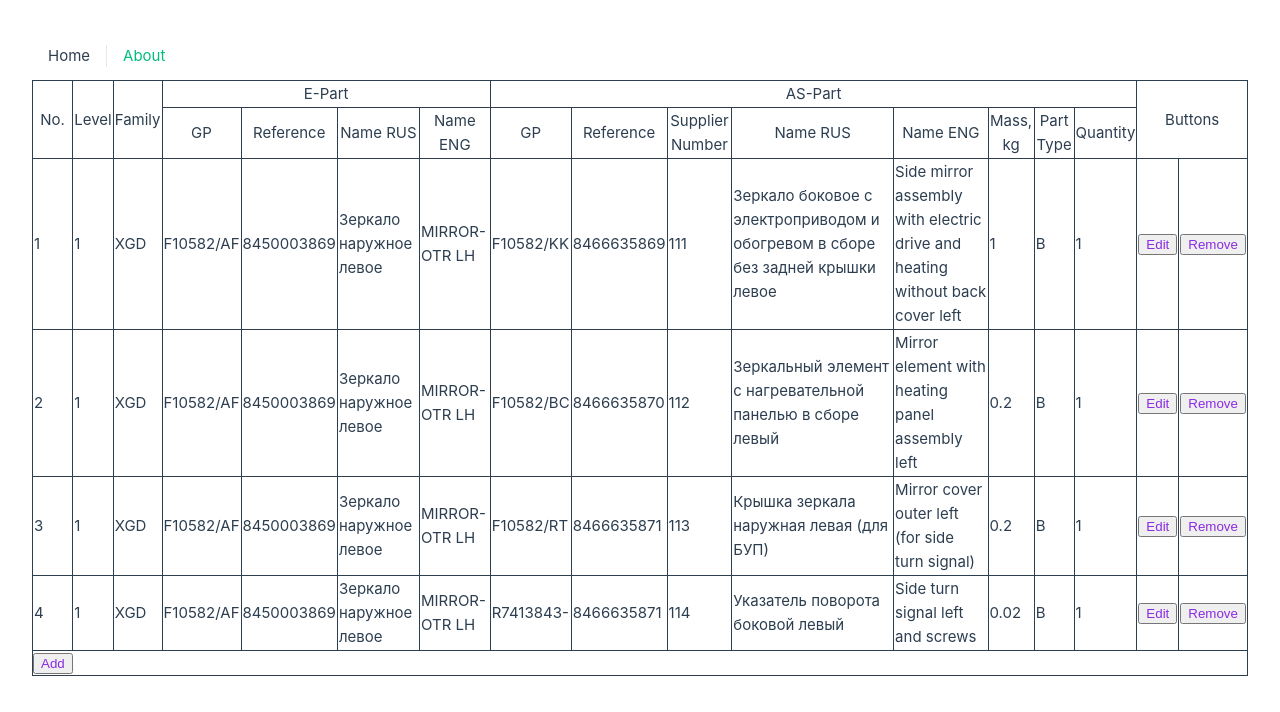
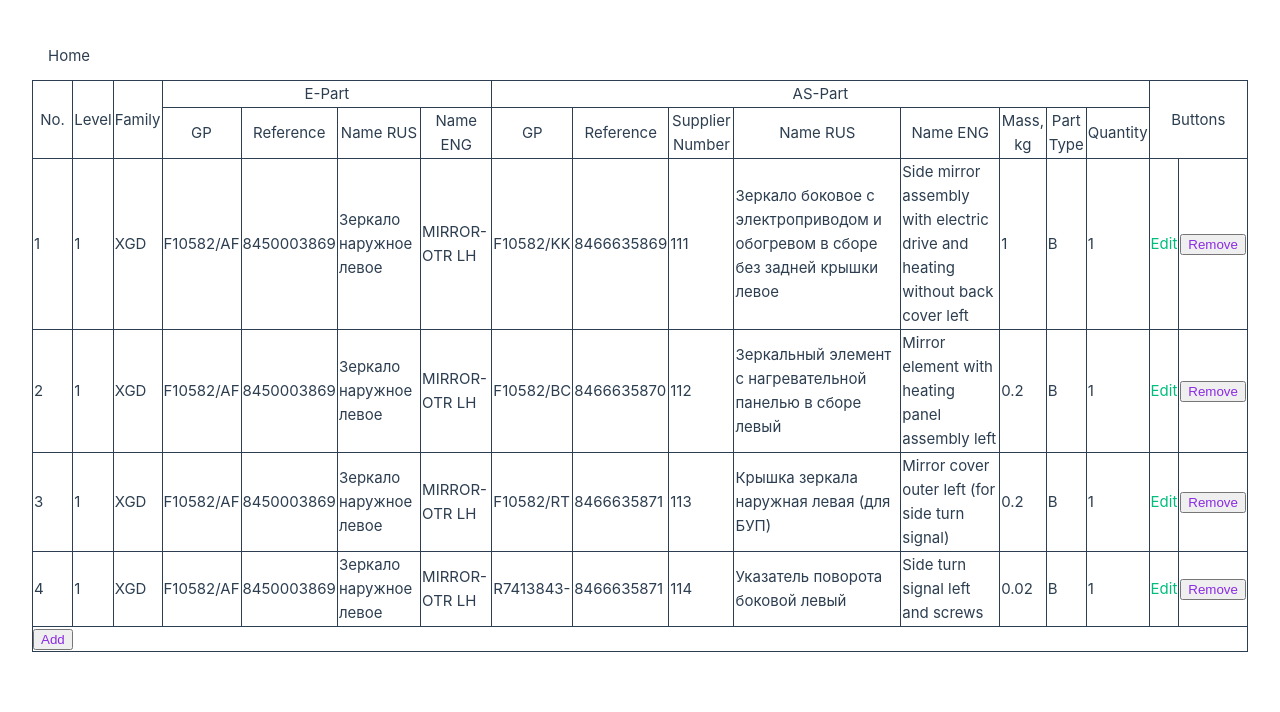
Before and after one commit to LadMes/SalesMode, a Vue app in the folder client/: page / in a window 1280 px wide. Shown: the top 712 px of the page. Built offline with nearby package versions, Linux system fonts and the light colour scheme.

Commit message:
Add first basic logic for edit route

```diff
--- a/client/src/App.vue
+++ b/client/src/App.vue
@@ -7,7 +7,6 @@ import { RouterLink, RouterView } from 'vue-router'
     <header>
       <nav>
         <RouterLink to="/">Home</RouterLink>
-        <RouterLink to="/about">About</RouterLink>
       </nav>
     </header>
     <RouterView />
--- a/client/src/components/SalesModeRow.vue
+++ b/client/src/components/SalesModeRow.vue
@@ -1,6 +1,7 @@
 <script setup lang="ts">
 import { type EPartASPart } from '../models/epartaspart';
 import BaseButton from './BaseButton.vue';
+import { RouterLink } from 'vue-router'
 
 const row = defineProps<EPartASPart>()
 </script>
@@ -22,7 +23,7 @@ const row = defineProps<EPartASPart>()
         <td>{{ row.aspart.mass }}</td>
         <td>{{ row.aspart.partType }}</td>
         <td>{{ row.aspart.quantity }}</td>
-        <td><BaseButton @click="$emit('edit')" message="Edit" /></td>
+        <td><RouterLink :to="'/edit/' + row.id">Edit</RouterLink></td>
         <td><BaseButton @click="$emit('remove')" message="Remove" /></td>
     </tr>
 </template>
--- a/client/src/components/TheSalesModeTable.vue
+++ b/client/src/components/TheSalesModeTable.vue
@@ -43,6 +43,8 @@ function remove(rowId: number) {
   rows.value = rows.value.filter(row => row.id != rowId)
 }
 
+//function edit()
+
 </script>
 
 <template>
@@ -55,6 +57,7 @@ function remove(rowId: number) {
           v-for="row in rows"
           :key="row.id"
           v-bind="row"
+
           @remove="remove(row.id)" />
       </tbody>
       <tfoot>
--- a/client/src/router/index.ts
+++ b/client/src/router/index.ts
@@ -9,14 +9,14 @@ const router = createRouter({
       name: 'home',
       component: HomeView
     },
-    /*{
-      path: '/about',
-      name: 'about',
+    {
+      path: '/edit/:id',
+      name: 'edit',
       // route level code-splitting
       // this generates a separate chunk (About.[hash].js) for this route
       // which is lazy-loaded when the route is visited.
-      component: () => import('../views/AboutView.vue')
-    }*/
+      component: () => import('../views/EditView.vue')
+    }
   ]
 })
 
--- /dev/null
+++ b/client/src/views/EditView.vue
@@ -0,0 +1,3 @@
+<template>
+    <h1>Hello!</h1>
+</template>
```
